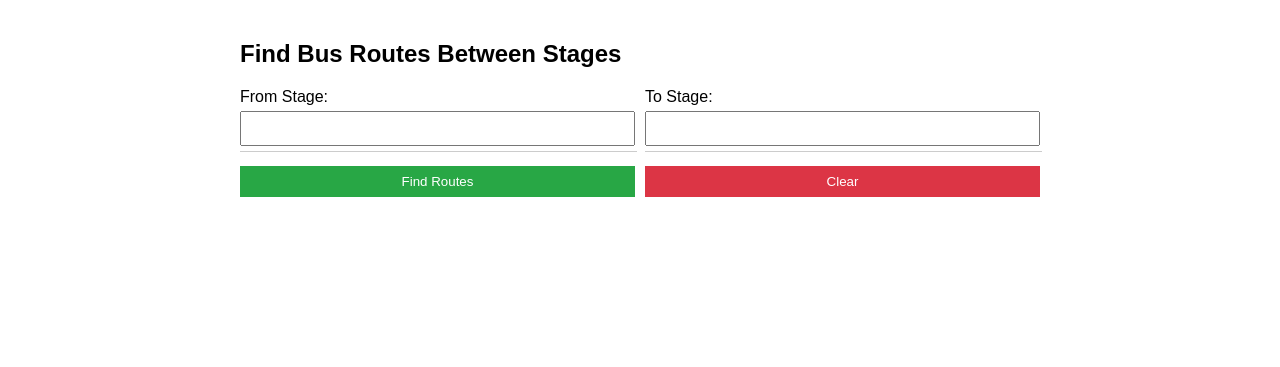
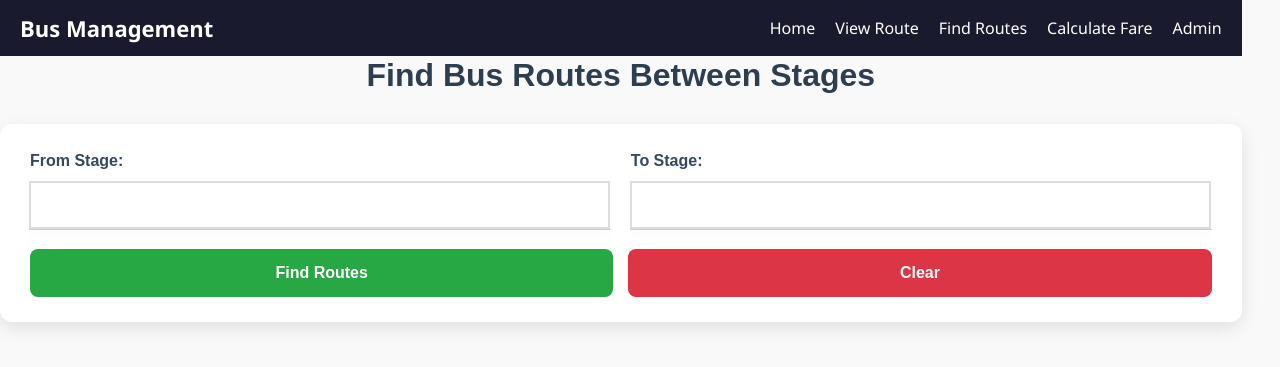
Before and after one commit to MV1306/BusManagementApp, a PHP site: page /FindRoutes.php in a window 1280 px wide. Shown: the top 367 px of the page. Run offline with PHP 8.4, Linux system fonts and the light colour scheme.

Commit message:
Navbar Added and Other Changes

```diff
--- a/AddRoute.php
+++ b/AddRoute.php
@@ -4,7 +4,7 @@
     <title>Add New Route with Stages</title>
     <style>
         body { font-family: Arial, sans-serif; }
-        form { max-width: 700px; margin: 40px auto; padding: 20px; border: 1px solid #ccc; border-radius: 8px; }
+        form { margin: 40px auto; padding: 20px; border: 1px solid #ccc; border-radius: 8px; }
         label { display: block; margin-bottom: 10px; }
         input[type=text], input[type=number] { width: 100%; padding: 8px; margin-top: 5px; box-sizing: border-box; }
         button { background-color: #28a745; color: white; padding: 10px 15px; border: none; border-radius: 4px; cursor: pointer; margin-top: 15px; }
@@ -28,6 +28,9 @@
     </style>
 </head>
 <body>
+
+<?php include 'navbar.php'; ?>
+
 
 <h2 style="text-align:center;">Add New Route with Stages</h2>
 
--- a/EditRoute.php
+++ b/EditRoute.php
@@ -41,6 +41,7 @@ $stages = $routeData['stages'] ?? [];
     </style>
 </head>
 <body>
+<?php include 'navbar.php'; ?>
 
 <h2 style="text-align:center;">Edit Route</h2>
 
--- a/FareChart.php
+++ b/FareChart.php
@@ -75,7 +75,7 @@
     </style>
 </head>
 <body>
-
+    <div> <?php include 'navbar.php'; ?> </div>
 <h2>Fare Chart by Bus Type</h2>
 
 <div class="tab">
--- a/FindRoutes.php
+++ b/FindRoutes.php
@@ -1,54 +1,191 @@
 <!DOCTYPE html>
 <html>
 <head>
+    <link href="https://cdn.jsdelivr.net/npm/bootstrap@5.3.0/dist/css/bootstrap.min.css" rel="stylesheet" />
     <title>Find Routes Between Stages</title>
     <style>
-        body { font-family: Arial, sans-serif; padding: 20px; max-width: 800px; margin: auto; }
-        input, button { padding: 8px; margin: 5px 0; width: 100%; box-sizing: border-box; }
-        button { background-color: #28a745; color: white; border: none; cursor: pointer; width: auto; padding: 8px 16px; }
-        .route { margin-top: 20px; padding: 10px; border: 1px solid #ccc; border-radius: 6px; }
-        .stage { margin-left: 20px; }
-        p.error { color: red; }
-        .input-group { position: relative; }
-        ul.suggestions {
-            list-style: none;
-            margin: 0;
-            padding: 0;
-            max-height: 150px;
-            overflow-y: auto;
-            border: 1px solid #ccc;
-            border-top: none;
-            position: absolute;
-            width: 100%;
+        /* Reset some default */
+        * {
+            box-sizing: border-box;
+        }
+        body {
+            font-family: Arial, sans-serif;
+            padding: 30px 20px;
+            width: 97%;
+            margin: 40px auto;
+            background: #f9f9f9;
+            color: #333;
+        }
+        h2 {
+            text-align: center;
+            margin-bottom: 30px;
+            color: #2c3e50;
+            font-weight: 600;
+        }
+        form#routeForm {
             background: white;
-            z-index: 1000;
-        }
-        ul.suggestions li {
-            padding: 6px;
-            cursor: pointer;
-        }
-        ul.suggestions li:hover {
-            background-color: #ddd;
+            padding: 25px 30px;
+            border-radius: 12px;
+            box-shadow: 0 6px 18px rgb(0 0 0 / 0.1);
         }
         .form-row {
             display: flex;
-            align-items: center;
-            gap: 10px;
+            gap: 20px;
+            margin-bottom: 20px;
         }
-        .form-row > * {
+        .input-group {
             flex: 1;
+            position: relative;
+        }
+        label {
+            display: block;
+            font-weight: 600;
+            margin-bottom: 8px;
+            color: #34495e;
+        }
+        input[type="text"] {
+            width: 100%;
+            padding: 10px 14px;
+            font-size: 16px;
+            border: 2px solid #ddd;
+            border-radius: 8px;
+            transition: border-color 0.25s ease;
+        }
+        input[type="text"]:focus {
+            border-color: #007bff;
+            outline: none;
+            box-shadow: 0 0 6px rgba(0,123,255,0.3);
+        }
+        ul.suggestions {
+            position: absolute;
+            top: 100%;
+            left: 0;
+            right: 0;
+            max-height: 160px;
+            overflow-y: auto;
+            background: white;
+            border: 1px solid #ccc;
+            border-top: none;
+            border-radius: 0 0 8px 8px;
+            z-index: 1000;
+            box-shadow: 0 4px 8px rgba(0,0,0,0.1);
+        }
+        ul.suggestions li {
+            padding: 10px 15px;
+            cursor: pointer;
+            font-size: 15px;
+            color: #555;
+            user-select: none;
+        }
+        ul.suggestions li:hover,
+        ul.suggestions li.active {
+            background-color: #007bff;
+            color: white;
         }
         .buttons {
-            margin-top: 10px;
             display: flex;
-            gap: 10px;
+            gap: 15px;
         }
         .buttons button {
             flex: 1;
+            padding: 12px 0;
+            font-size: 16px;
+            font-weight: 600;
+            border: none;
+            border-radius: 8px;
+            cursor: pointer;
+            transition: background-color 0.3s ease;
+            color: white;
+            user-select: none;
+        }
+        .buttons button[type="submit"] {
+            background-color: #28a745;
+        }
+        .buttons button[type="submit"]:hover {
+            background-color: #218838;
+        }
+        .buttons button#clearBtn {
+            background-color: #dc3545;
+        }
+        .buttons button#clearBtn:hover {
+            background-color: #c82333;
+        }
+        #routeResults {
+            margin-top: 30px;
+        }
+        /* Card styles */
+        .route {
+            background: white;
+            border: 1px solid #ddd;
+            border-radius: 10px;
+            padding: 20px 25px;
+            margin-bottom: 20px;
+            box-shadow: 0 3px 10px rgb(0 0 0 / 0.05);
+            height: 100%;
+            display: flex;
+            flex-direction: column;
+        }
+        .route strong {
+            color: #2c3e50;
+        }
+        .route-header {
+            margin-bottom: 10px;
+            font-weight: 600;
+            font-size: 1.2rem;
+            color: #007bff;
+        }
+        .route-info p {
+            margin: 5px 0;
+            font-size: 1rem;
+            color: #34495e;
+        }
+        .label {
+            font-weight: 600;
+            color: #6c757d;
+            margin-right: 5px;
+        }
+        hr {
+            margin: 15px 0;
+            border-color: #eee;
+        }
+        h6 {
+            margin-bottom: 10px;
+            font-weight: 600;
+            color: #495057;
+        }
+        ul.stages-list {
+            list-style-type: disc;
+            padding-left: 20px;
+            margin: 0;
+            flex-grow: 1;
+            overflow-y: auto;
+        }
+        ul.stages-list li {
+            font-size: 0.95rem;
+            color: #555;
+            margin-bottom: 4px;
+            display: flex;
+            align-items: center;
+        }
+        ul.stages-list li i {
+            color: #007bff;
+            margin-right: 8px;
+            font-size: 1rem;
+        }
+        p.error {
+            color: #dc3545;
+            font-weight: 600;
+            background: #fddede;
+            padding: 12px 15px;
+            border-radius: 8px;
+            margin-top: 25px;
         }
     </style>
+    <!-- Bootstrap Icons CDN for geo icon -->
+    <link href="https://cdn.jsdelivr.net/npm/bootstrap-icons@1.10.5/font/bootstrap-icons.css" rel="stylesheet" />
 </head>
 <body>
+<?php include 'navbar.php'; ?>
 
 <h2>Find Bus Routes Between Stages</h2>
 
@@ -56,14 +193,14 @@
     <div class="form-row">
         <div class="input-group">
             <label for="fromStage">From Stage:</label>
-            <input id="fromStage" name="fromStage" autocomplete="off" required
+            <input id="fromStage" name="fromStage" type="text" autocomplete="off" required
                 value="<?= htmlspecialchars($_GET['fromStage'] ?? '') ?>" />
             <ul id="fromStageList" class="suggestions"></ul>
         </div>
 
         <div class="input-group">
             <label for="toStage">To Stage:</label>
-            <input id="toStage" name="toStage" autocomplete="off" required
+            <input id="toStage" name="toStage" type="text" autocomplete="off" required
                 value="<?= htmlspecialchars($_GET['toStage'] ?? '') ?>" />
             <ul id="toStageList" class="suggestions"></ul>
         </div>
@@ -71,23 +208,17 @@
 
     <div class="buttons">
         <button type="submit">Find Routes</button>
-        <button type="button" id="clearBtn" style="flex: 1; background-color: #dc3545;">Clear</button>
-    </div>
-
+        <button type="button" id="clearBtn">Clear</button>
     </div>
 </form>
 
 <div id="routeResults">
 <?php
 if (!empty($_GET['fromStage']) && !empty($_GET['toStage'])) {
-    // Encode parameters for URL
     $fromStage = rawurlencode($_GET['fromStage']);
     $toStage = rawurlencode($_GET['toStage']);
-
-    // API endpoint with route parameters
     $apiUrl = "https://192.168.29.141/BusManagementAPI/FindRoutesBetweenStages/$fromStage/$toStage";
 
-    // Initialize cURL
     $curl = curl_init();
     curl_setopt_array($curl, [
         CURLOPT_URL => $apiUrl,
@@ -101,7 +232,6 @@ if (!empty($_GET['fromStage']) && !empty($_GET['toStage'])) {
         ],
     ]);
 
-    // Execute cURL request
     $response = curl_exec($curl);
 
     if (curl_errno($curl)) {
@@ -117,18 +247,33 @@ if (!empty($_GET['fromStage']) && !empty($_GET['toStage'])) {
             } elseif (empty($data)) {
                 echo "<p>No routes found between the given stages.</p>";
             } else {
-                // Display routes
+                echo '<div class="row">'; // Bootstrap row
+
                 foreach ($data as $route) {
+                    echo '<div class="col-md-4 mb-4">';  // 3 columns per row on md+
                     echo "<div class='route'>";
-                    echo "<strong>Route Code:</strong> " . htmlspecialchars($route['code']) . "<br>";
-                    echo "<strong>From:</strong> " . htmlspecialchars($route['from']) . "<br>";
-                    echo "<strong>To:</strong> " . htmlspecialchars($route['to']) . "<br>";
-                    echo "<strong>Stages:</strong><ul>";
+                    echo "<div class='route-header'>";
+                    echo "Route Code: " . htmlspecialchars($route['code']);
+                    echo "</div>";
+                    echo "<div class='route-info'>";
+                    echo "<p><span class='label'>From:</span> " . htmlspecialchars($route['from']) . "</p>";
+                    echo "<p><span class='label'>To:</span> " . htmlspecialchars($route['to']) . "</p>";
+                    echo "</div>";
+                    echo "<hr>";
+                    echo "<h6>Stages:</h6>";
+                    echo "<ul class='stages-list'>";
                     foreach ($route['stages'] as $stage) {
-                        echo "<li class='stage'>" . htmlspecialchars($stage['stageName']) . "</li>";
+                        echo "<li>";
+                        echo "<i class='bi bi-geo-alt-fill'></i>";
+                        echo htmlspecialchars($stage['stageName']);
+                        echo "</li>";
                     }
-                    echo "</ul></div>";
+                    echo "</ul>";
+                    echo "</div>"; // .route
+                    echo "</div>"; // .col-md-4
                 }
+
+                echo '</div>'; // end .row
             }
         }
     }
@@ -138,88 +283,14 @@ if (!empty($_GET['fromStage']) && !empty($_GET['toStage'])) {
 </div>
 
 <script>
-    // Helper: debounce function to limit API calls while typing
-    function debounce(func, wait) {
-        let timeout;
-        return function(...args) {
-            clearTimeout(timeout);
-            timeout = setTimeout(() => func.apply(this, args), wait);
-        };
-    }
-
-    // Fetch suggestions from SearchStages API
-    async function fetchStages(query) {
-        if (!query.trim()) return [];
-        const url = `http://192.168.29.141/BusManagementAPI/SearchStages/${encodeURIComponent(query)}`;
-        try {
-            const response = await fetch(url);
-            if (!response.ok) return [];
-            const data = await response.json();
-            return data; // assuming data is an array of stage names or objects with stageName
-        } catch (e) {
-            return [];
-        }
-    }
-
-    function setupAutocomplete(inputId, listId) {
-        const input = document.getElementById(inputId);
-        const list = document.getElementById(listId);
-
-        input.addEventListener('input', debounce(async () => {
-            const query = input.value;
-            if (!query) {
-                list.innerHTML = '';
-                return;
-            }
-            const stages = await fetchStages(query);
-            if (!Array.isArray(stages) || stages.length === 0) {
-                list.innerHTML = '';
-                return;
-            }
-
-            list.innerHTML = stages.map(stage => {
-                // stage could be string or object; adjust if needed
-                let name = typeof stage === 'string' ? stage : stage.stageName || '';
-                return `<li tabindex="0">${name}</li>`;
-            }).join('');
-
-            // Add click handlers for list items
-            list.querySelectorAll('li').forEach(li => {
-                li.addEventListener('click', () => {
-                    input.value = li.textContent;
-                    list.innerHTML = '';
-                });
-                // Also allow keyboard selection
-                li.addEventListener('keydown', (e) => {
-                    if (e.key === 'Enter' || e.key === ' ') {
-                        e.preventDefault();
-                        input.value = li.textContent;
-                        list.innerHTML = '';
-                        input.focus();
-                    }
-                });
-            });
-        }, 300));
-
-        // Hide suggestions when input loses focus (delay to allow click)
-        input.addEventListener('blur', () => {
-            setTimeout(() => list.innerHTML = '', 200);
-        });
-    }
-
-    setupAutocomplete('fromStage', 'fromStageList');
-    setupAutocomplete('toStage', 'toStageList');
-
-    document.getElementById('clearBtn').addEventListener('click', () => {
+    // Clear button functionality
+    document.getElementById('clearBtn').addEventListener('click', function() {
         document.getElementById('fromStage').value = '';
         document.getElementById('toStage').value = '';
-        document.getElementById('fromStageList').innerHTML = '';
-        document.getElementById('toStageList').innerHTML = '';
         document.getElementById('routeResults').innerHTML = '';
-		history.replaceState(null, '', window.location.pathname);
-        document.getElementById('fromStage').focus();
     });
+
+    // You can add your autocomplete JS here if needed for fromStageList and toStageList
 </script>
-
 </body>
 </html>
--- a/ViewRoutes.php
+++ b/ViewRoutes.php
@@ -65,6 +65,7 @@ $routesPage = array_slice($routes, $start, $limit);
     </style>
 </head>
 <body>
+<?php include 'navbar.php'; ?>
 
 <h2 style="text-align:center;">Bus Routes</h2>
 
--- a/index.php
+++ b/index.php
@@ -43,6 +43,7 @@
     </style>
 </head>
 <body>
+<?php include 'navbar.php'; ?>
 
 <header>
     <h1>Welcome to Bus Management System</h1>
--- /dev/null
+++ b/navbar.php
@@ -0,0 +1,115 @@
+<!-- navbar.php -->
+<style>
+    body {
+        margin: 0;
+        padding: 0;
+    }
+
+    .navbar {
+        /* width: 100%; */
+        background-color: #1a1a2e;
+        color: white;
+        font-family: 'Segoe UI', sans-serif;
+        padding: 10px 20px;
+        display: flex;
+        justify-content: space-between;
+        align-items: center;
+        position: sticky;
+        top: 0;
+        z-index: 1000;
+    }
+
+    .navbar .brand {
+        font-size: 22px;
+        font-weight: bold;
+    }
+
+    .navbar .links {
+        display: flex;
+        gap: 20px;
+    }
+
+    .navbar .links a {
+        color: white;
+        text-decoration: none;
+        font-size: 16px;
+        position: relative;
+        padding: 6px 0;
+    }
+
+    .navbar .links a::after {
+        content: '';
+        position: absolute;
+        bottom: 0;
+        left: 0;
+        height: 2px;
+        width: 0;
+        background: #e94560;
+        transition: width 0.3s ease;
+    }
+
+    .navbar .links a:hover::after {
+        width: 100%;
+    }
+
+    .navbar .hamburger {
+        display: none;
+        flex-direction: column;
+        cursor: pointer;
+    }
+
+    .navbar .hamburger div {
+        width: 25px;
+        height: 3px;
+        background: white;
+        margin: 4px 0;
+    }
+
+    @media (max-width: 768px) {
+        .navbar .links {
+            display: none;
+            flex-direction: column;
+            background: #1a1a2e;
+            width: 100%;
+            position: absolute;
+            top: 60px;
+            left: 0;
+            padding: 10px 20px;
+        }
+
+        .navbar .links a {
+            margin: 10px 0;
+        }
+
+        .navbar .links.active {
+            display: flex;
+        }
+
+        .navbar .hamburger {
+            display: flex;
+        }
+    }
+</style>
+
+<script>
+    function toggleMenu() {
+        const links = document.querySelector('.navbar .links');
+        links.classList.toggle('active');
+    }
+</script>
+
+<div class="navbar">
+    <div class="brand">Bus Management</div>
+    <div class="hamburger" onclick="toggleMenu()">
+        <div></div>
+        <div></div>
+        <div></div>
+    </div>
+    <div class="links">
+        <a href="Index.php">Home</a>
+        <a href="ViewRoutes.php">View Route</a>
+        <a href="FindRoutes.php">Find Routes</a>
+        <a href="CalculateFare.php">Calculate Fare</a>
+        <a href="Admin.php">Admin</a>
+    </div>
+</div>
```
Also changed, not shown: CalculateFare.php (+10 -8 lines).
